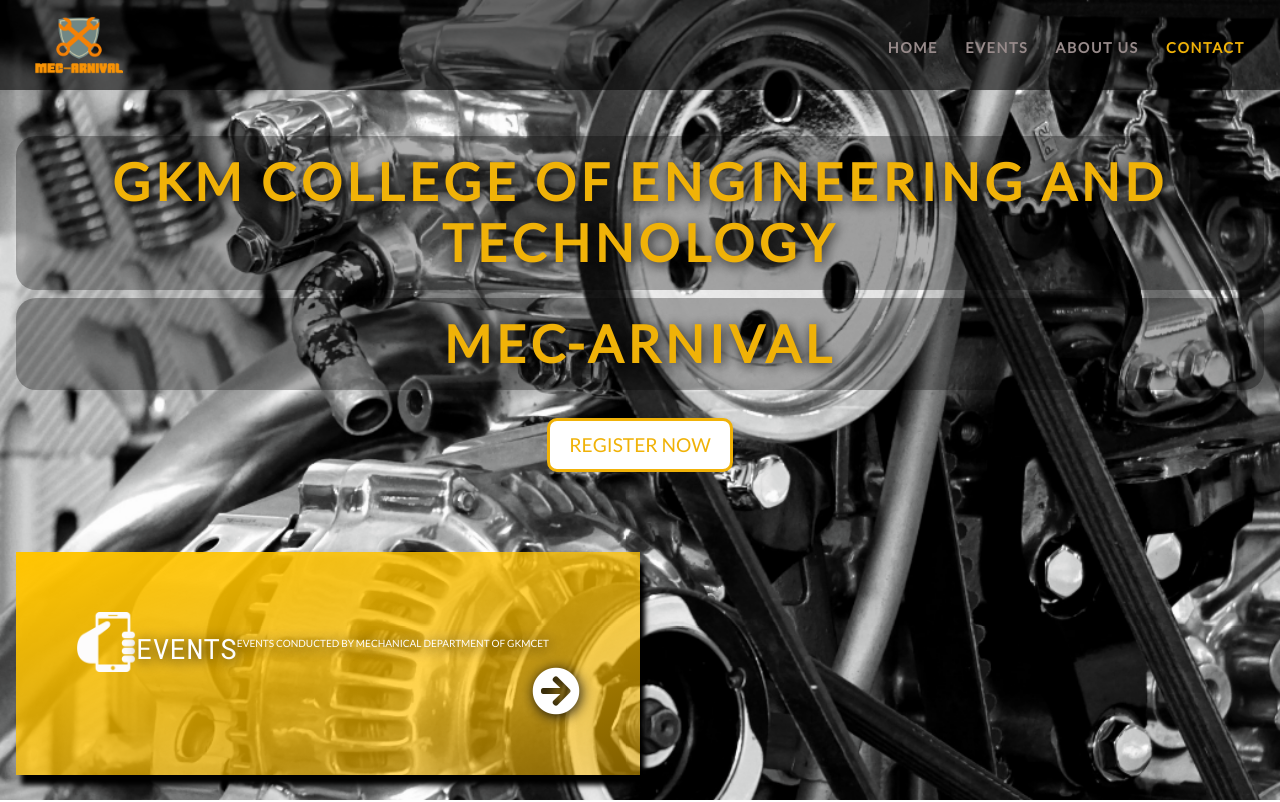
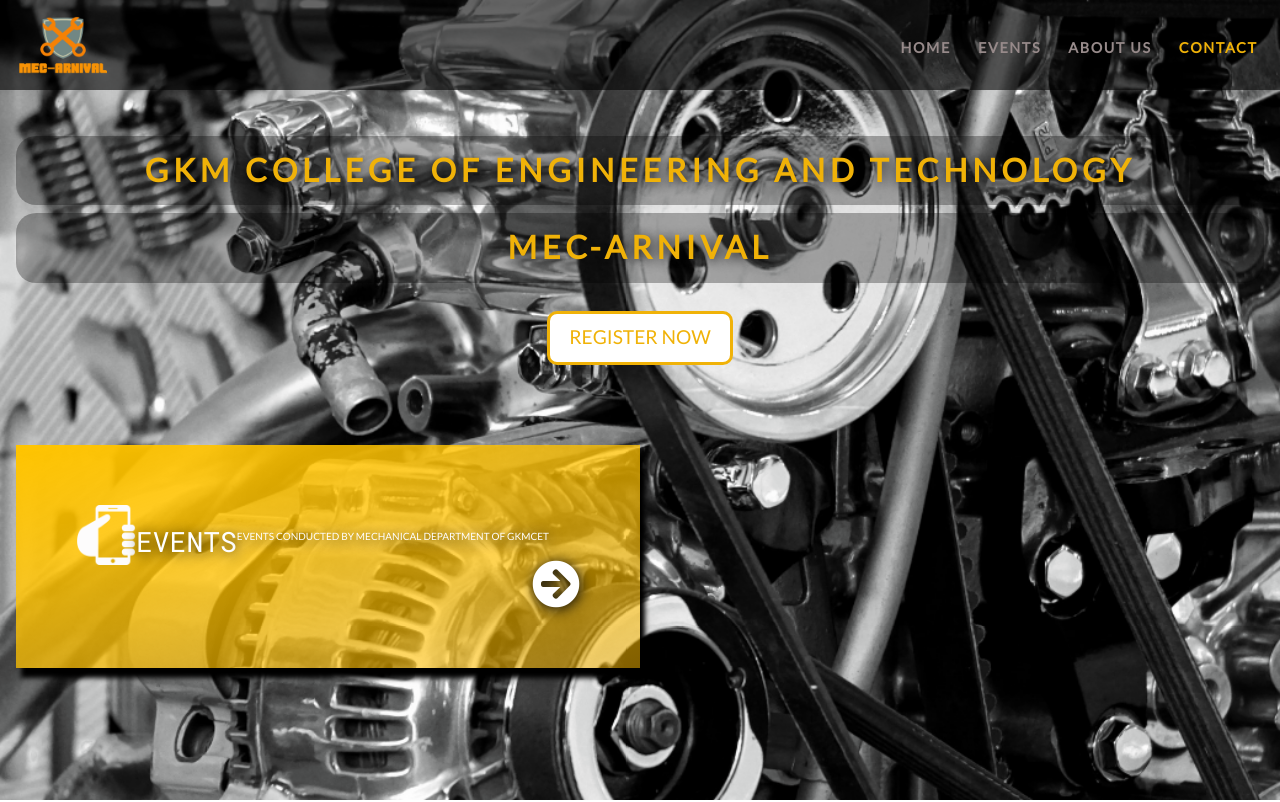
Before and after one commit to Bharathi4080/MEC-ARNIVAL, a plain HTML site: page index.html in a window 1280 px wide. Shown: the top 802 px of the page. Drawn offline with nearby package versions, Linux system fonts and the light colour scheme.

Commit message:
third1 commit

```diff
--- a/css/style.css
+++ b/css/style.css
@@ -73,6 +73,10 @@
     font-size: .9rem;
     letter-spacing: .1rem;
     background: rgba(0 ,0 ,0 ,0.6) !important;
+    padding-top: 0.5rem;
+    padding-right: 0.2rem;
+    padding-bottom: 0.5rem;
+    padding-left: 0;
 }
 .navbar-brand img{
     height:4rem;
@@ -117,7 +121,7 @@
     letter-spacing: .3rem;
     text-shadow: .1rem .1rem .8rem rgb(8, 8, 8);
     padding-bottom: 1rem;
-    font-size: 4vw;
+    font-size: 2rem;
     color: rgb(240, 178, 8);
 
 
```
